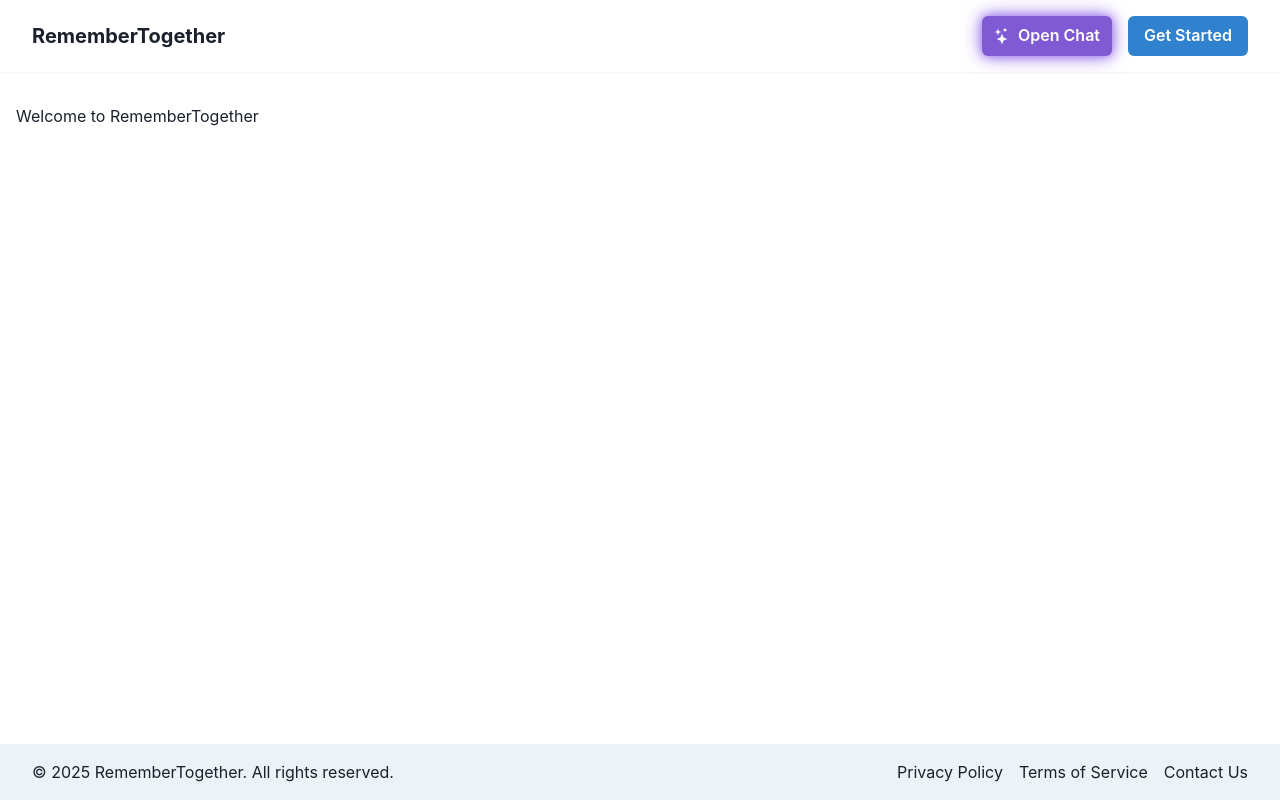
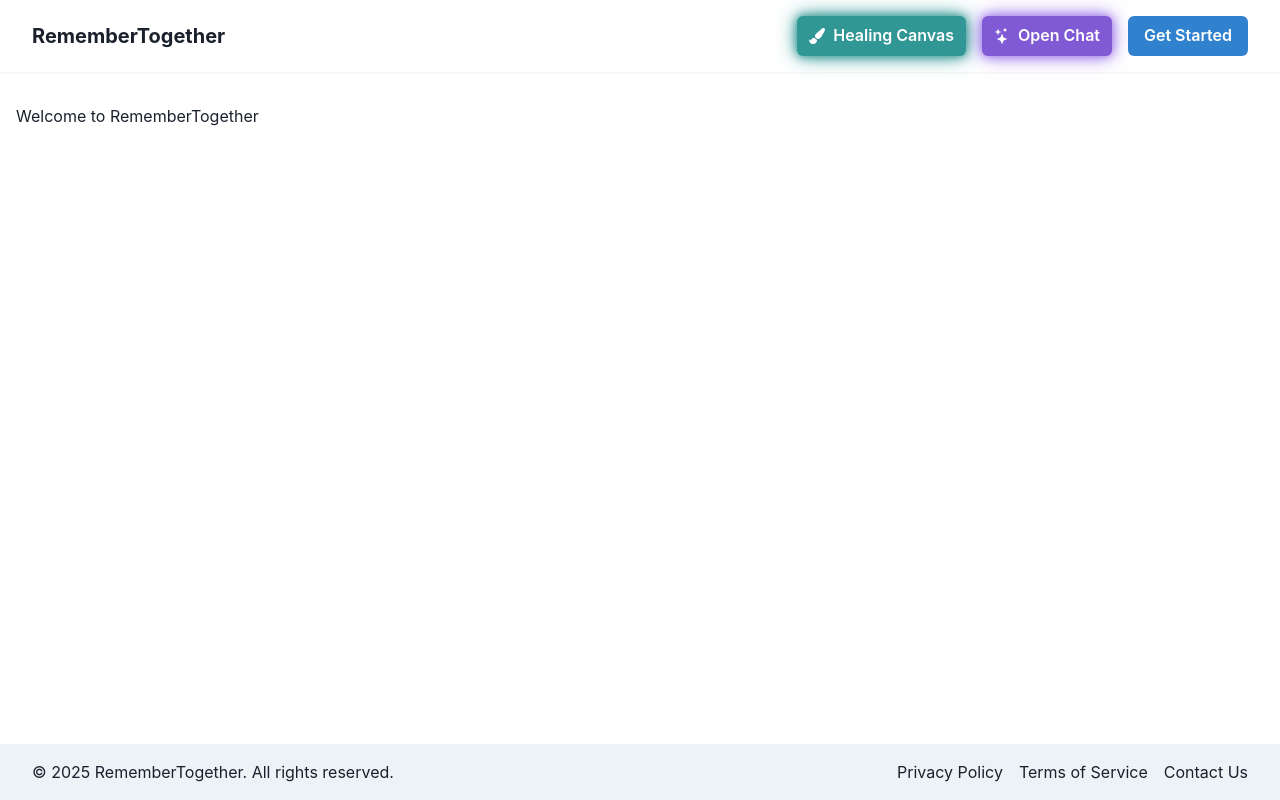
Before and after one commit to KnifeDad/RememberTogether, a React (Create React App) app in the folder client/: page / in a window 1280 px wide. Built offline with nearby package versions, Linux system fonts and the light colour scheme; what apollo-upload-client would draw is missing.

Commit message:
feat: Add HealingCanvas component with drawing tools and textures (WIP - pen tool persistence needs fixing)

```diff
--- a/client/package.json
+++ b/client/package.json
@@ -8,6 +8,7 @@
     "@emotion/react": "^11.11.1",
     "@emotion/styled": "^11.11.0",
     "apollo-upload-client": "^17.0.0",
+    "fabric": "^6.6.4",
     "framer-motion": "^10.16.4",
     "graphql": "^16.11.0",
     "jwt-decode": "^3.1.2",
--- a/client/src/App.jsx
+++ b/client/src/App.jsx
@@ -6,6 +6,7 @@ import { setContext } from '@apollo/client/link/context';
 import { createUploadLink } from 'apollo-upload-client';
 import Layout from './components/layout/Layout';
 import { AuthProvider } from './context/AuthContext';
+import HealingCanvas from './components/HealingCanvas';
 // ✅ Replace createHttpLink with createUploadLink
 const uploadLink = createUploadLink({
   uri: 'http://localhost:3001/graphql',
@@ -41,6 +42,7 @@ function App() {
             <Layout>
               <Routes>
                 <Route path="/" element={<div>Welcome to RememberTogether</div>} />
+                <Route path="/healing-canvas" element={<HealingCanvas />} />
                 {/* Add more routes here */}
               </Routes>
             </Layout>
--- a/client/src/components/layout/Header.jsx
+++ b/client/src/components/layout/Header.jsx
@@ -13,6 +13,7 @@ import {
   DrawerBody,
 } from '@chakra-ui/react'; // <-- Import Drawer components
 import { BsStars } from 'react-icons/bs';
+import { FaPaintBrush } from 'react-icons/fa';
 import { Link as RouterLink } from 'react-router-dom';
 import { useAuth } from '../../context/AuthContext';
 import AuthModal from '../AuthModal';
@@ -33,15 +34,32 @@ function Header() {
         </Link>
 
         <Flex align="center" gap={4}>
-          {/* Button to open Chat Drawer */}
+          {/* Healing Canvas Button */}
+          <Button
+            as={RouterLink}
+            to="/healing-canvas"
+            leftIcon={<FaPaintBrush />}
+            colorScheme="teal"
+            variant="solid"
+            size="md"
+            px={3}
+            py={2}
+            fontSize="md"
+            boxShadow="0 0 10px #319795, 0 0 20px #319795"
+            _hover={{ boxShadow: '0 0 20px #4FD1C5, 0 0 30px #4FD1C5' }}
+          >
+            Healing Canvas
+          </Button>
+
+          {/* Chat Button */}
           <Button
             leftIcon={<BsStars />}
             colorScheme="purple"
             variant="solid"
-            size="md" // medium built-in size
-            px={3} // tighter horizontal padding
-            py={2} // tighter vertical padding
-            fontSize="md" // medium font
+            size="md"
+            px={3}
+            py={2}
+            fontSize="md"
             boxShadow="0 0 10px #9F7AEA, 0 0 20px #9F7AEA"
             _hover={{ boxShadow: '0 0 20px #B794F4, 0 0 30px #B794F4' }}
             onClick={onChatOpen}
--- a/package.json
+++ b/package.json
@@ -22,6 +22,7 @@
     "cors": "^2.8.5",
     "express": "^5.1.0",
     "express4": "^0.0.1",
+    "fabric": "^6.6.4",
     "graphql": "^16.11.0",
     "graphql-tag": "^2.12.6",
     "graphql-upload": "^17.0.0",
```
Also changed, not shown: 2 other files (tests, documents, lock files or other folders).
